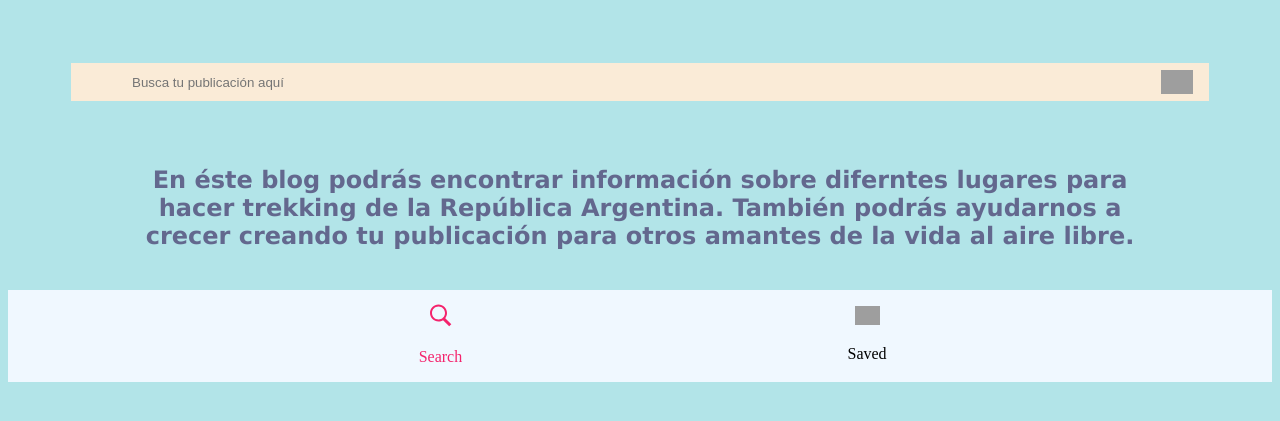
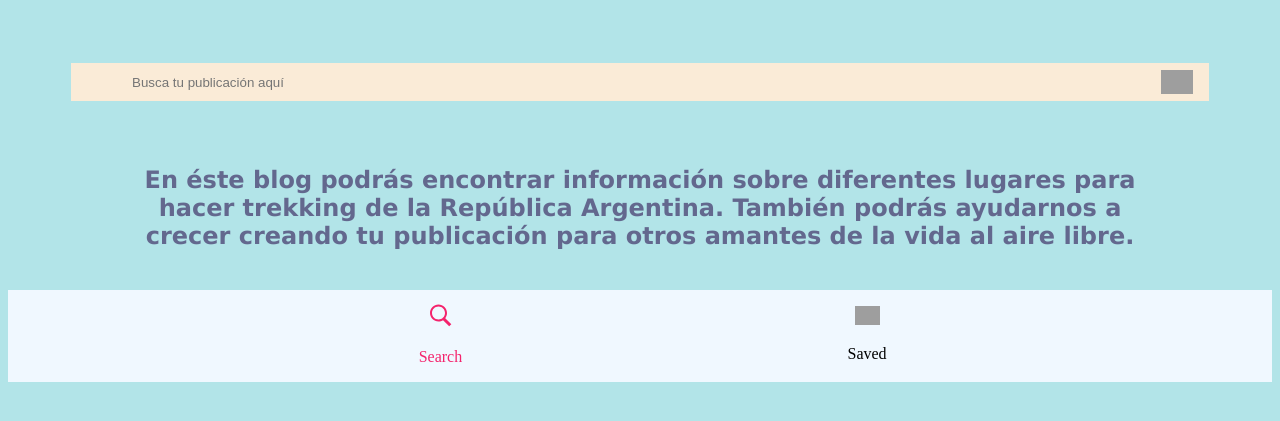
Before and after one commit to ezSan/odooTest, a PHP site: page /publicaciones.php in a window 1280 px wide. Shown: the part 80-501 px from the top of the page. Run offline with PHP 8.4, Linux system fonts and the light colour scheme; data that the repository does not hold is empty; grey boxes are pictures that could not be loaded.

Commit message:
clean_code

```diff
--- a/publicaciones.php
+++ b/publicaciones.php
@@ -94,7 +94,7 @@ $query = mysqli_query($con, $sql);
 
         <section class="publicaciones">
 
-            <h5 class="introText">En éste blog podrás encontrar información sobre diferntes lugares para hacer trekking
+            <h5 class="introText">En éste blog podrás encontrar información sobre diferentes lugares para hacer trekking
                 de la República Argentina. También podrás ayudarnos a crecer creando tu publicación para otros amantes
                 de la vida al aire libre. </h5>
 
```
Also changed, not shown: publicacion.html (deleted).
